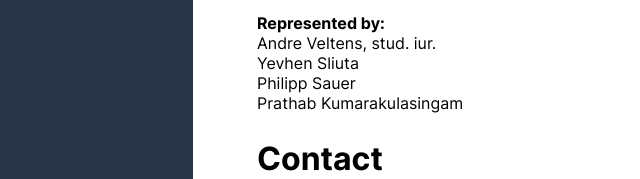
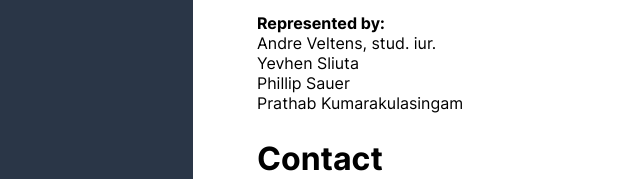
Before and after one commit to swiftAndHandy/Join, a plain HTML site: page legal_notice.html in a window 1280 px wide. Shown: the part 330-509 px from the top of the page, 39-679 px from the left. Drawn offline with Linux system fonts and the light colour scheme.

Commit message:
change name in legal notice
from philipp to Phillip

```diff
--- a/legal_notice.html
+++ b/legal_notice.html
@@ -43,7 +43,7 @@
             <p><strong>Represented by:</strong><br>
                 Andre Veltens, stud. iur.<br>
                 Yevhen Sliuta<br>
-                Philipp Sauer<br>
+                Phillip Sauer<br>
                 Prathab Kumarakulasingam</p>
 
             <h2>Contact</h2>
```
